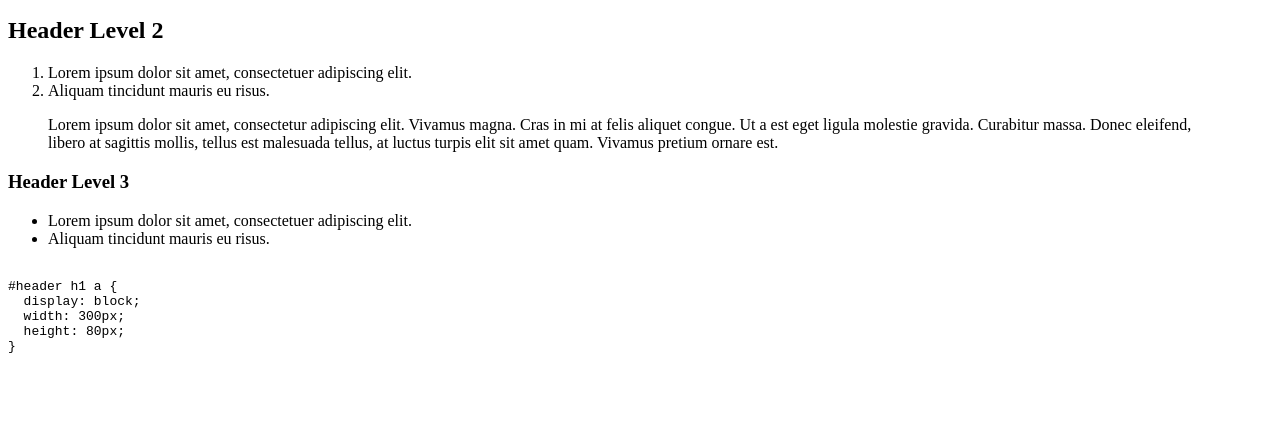
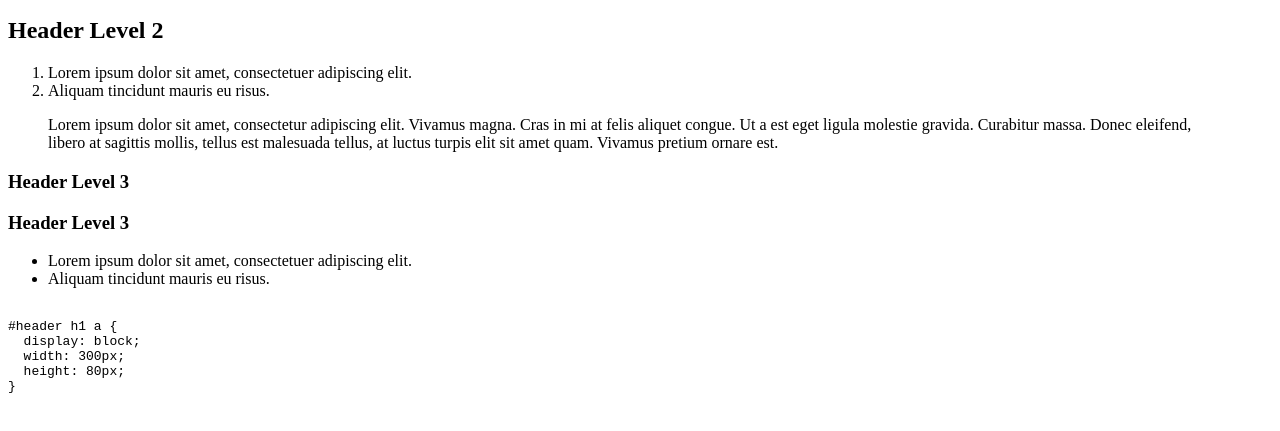
Before and after one commit to davidpetrey/git-test, a plain HTML site: page index.html in a window 1280 px wide. Shown: the part 123-554 px from the top of the page. Drawn offline with Linux system fonts and the light colour scheme.

Commit message:
html change

```diff
--- a/index.html
+++ b/index.html
@@ -14,6 +14,7 @@
 </blockquote>
 
 <h3>Header Level 3</h3>
+<h3>Header Level 3</h3>
 
 <ul>
 	<li>Lorem ipsum dolor sit amet, consectetuer adipiscing elit.</li>
```
